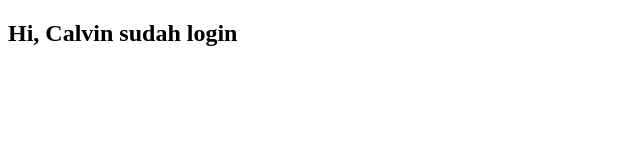
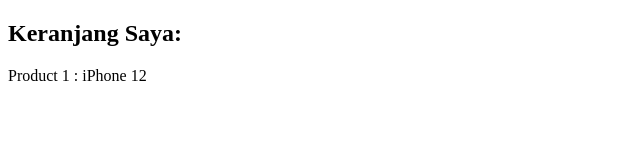
Before and after one commit to ariqd/es6-sinarmas-tutorial, a plain HTML site: page index.html in a window 1280 px wide. Shown: the whole page, without its empty margins (0-640 px from the left). Drawn offline with Linux system fonts and the light colour scheme.

Commit message:
object literal

```diff
--- a/index.html
+++ b/index.html
@@ -7,7 +7,8 @@
     <title>ES6 - Sinarmas</title>
 </head>
 <body>
-    <h2 id="user"></h2>
+    <h2>Keranjang Saya:</h2>
+    <div id="cart"></div>
     <script src="main.js"></script>
 </body>
 </html>
--- a/main.js
+++ b/main.js
@@ -1,9 +1,28 @@
 // Ambil element
-const user = document.getElementById("user");
+const cart = document.getElementById("cart");
 
 // ES5
-const logged_in_user = "Calvin";
-// user.innerHTML = "Hi, " + logged_in_user + " sudah login";
+// function addProduct(name, category) {
+//   return {
+//     name: name,
+//     category: category,
+//   };
+// }
+
+// let getProduct = addProduct("iPhone 12", "Gadget")
+
+// console.log(getProduct)
 
 // ES6
-user.innerHTML = `Hi, ${logged_in_user} sudah login`
+function addProduct(productName, category) {
+  return {
+    productName,
+    category,
+  };
+}
+
+let getProduct = addProduct("iPhone 12", "Gadget");
+
+console.log(getProduct);
+
+cart.innerHTML = `Product 1 : ${getProduct.productName}`
```
